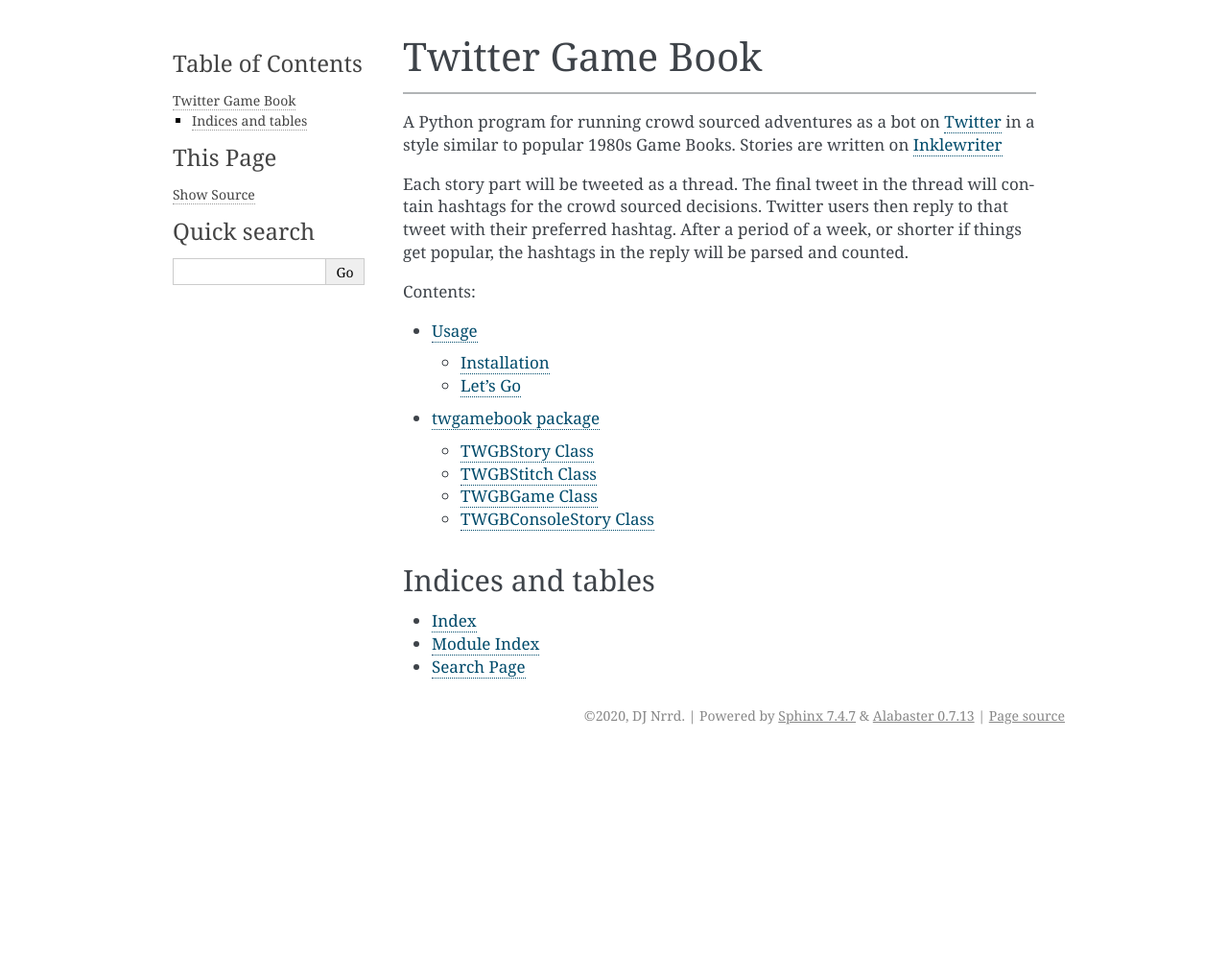
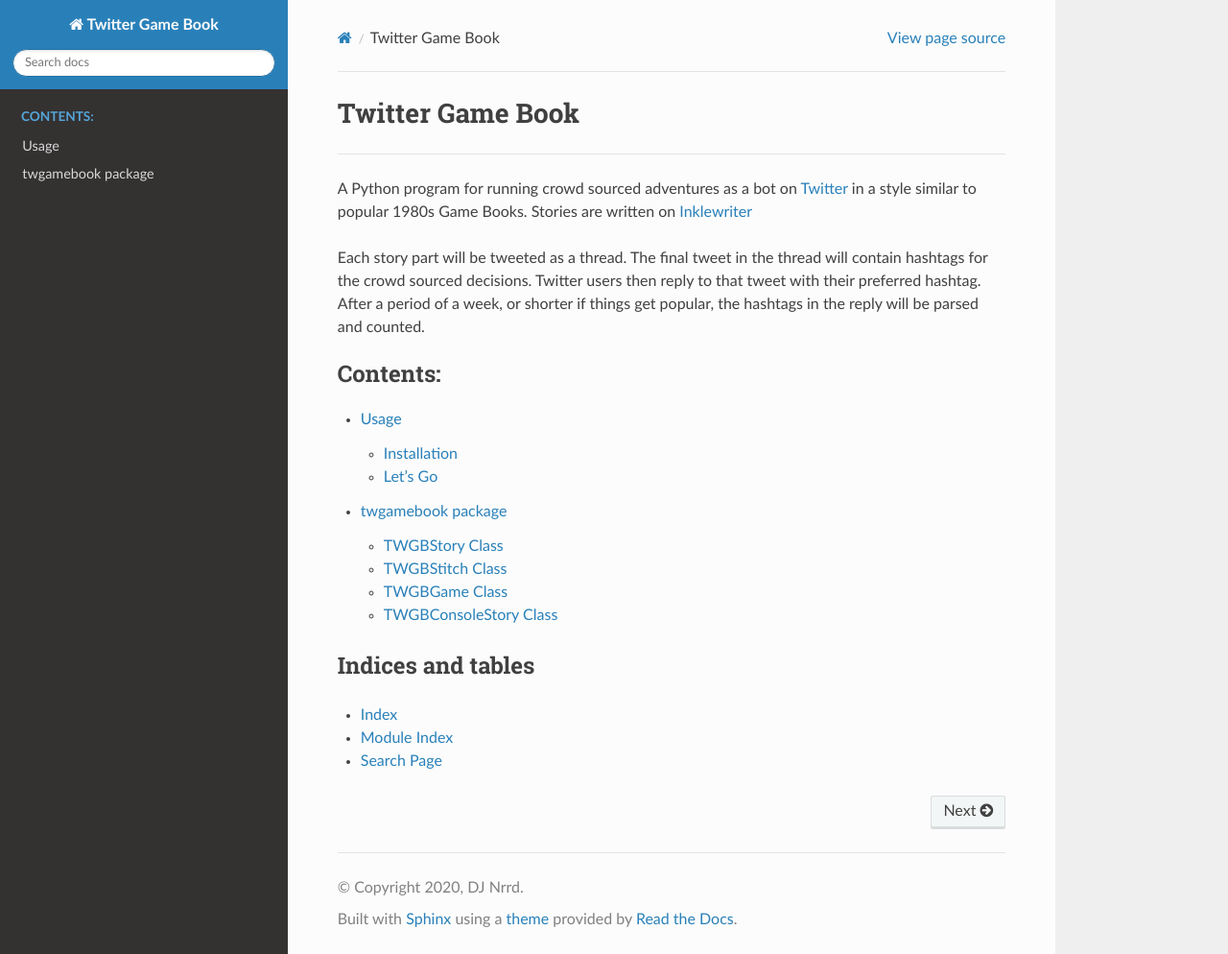
Before and after one commit to djnrrd/twitter-game-book, a Sphinx documentation site: the page built from docs/source/index.rst, in a window 1280 px wide and 994 px high. Shown: the whole window at 96% size. Built offline with Sphinx 7.4.7 and the Read the Docs theme 2.0.0, drawn with Linux system fonts in a browser that asks for light colours.

Commit message:
Updated documentation and applied RTD theme to the documentation

```diff
--- a/docs/source/conf.py
+++ b/docs/source/conf.py
@@ -12,8 +12,8 @@
 #
 import os
 import sys
+import sphinx_rtd_theme
 sys.path.insert(0, os.path.abspath('../../'))
-
 
 # -- Project information -----------------------------------------------------
 
@@ -31,7 +31,7 @@
 # extensions coming with Sphinx (named 'sphinx.ext.*') or your custom
 # ones.
 extensions = [
-    'sphinx.ext.autodoc', 'recommonmark'
+    'sphinx.ext.autodoc', 'sphinx_rtd_theme'
 ]
 
 # Add any paths that contain templates here, relative to this directory.
@@ -48,7 +48,7 @@
 # The theme to use for HTML and HTML Help pages.  See the documentation for
 # a list of builtin themes.
 #
-html_theme = 'alabaster'
+html_theme = "sphinx_rtd_theme"
 
 # Add any paths that contain custom static files (such as style sheets) here,
 # relative to this directory. They are copied after the builtin static files,
--- a/requirements.txt
+++ b/requirements.txt
@@ -2,3 +2,4 @@
 requests
 setuptools
 sphinx
+sphinx-rtd-theme
```
Also changed, not shown: 11 other files.
